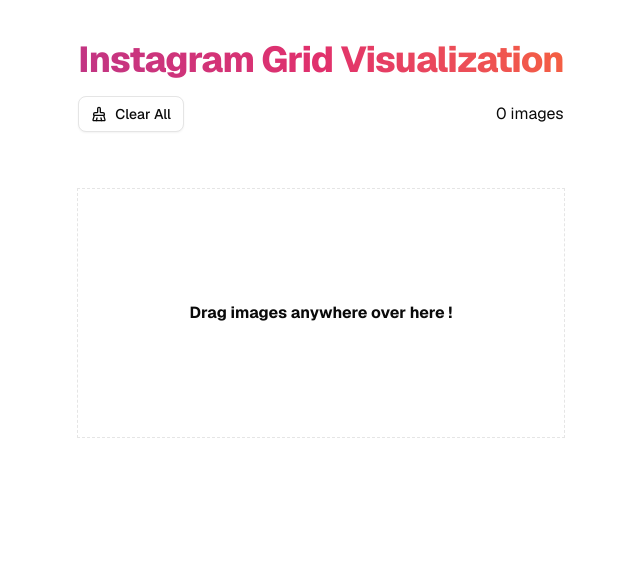
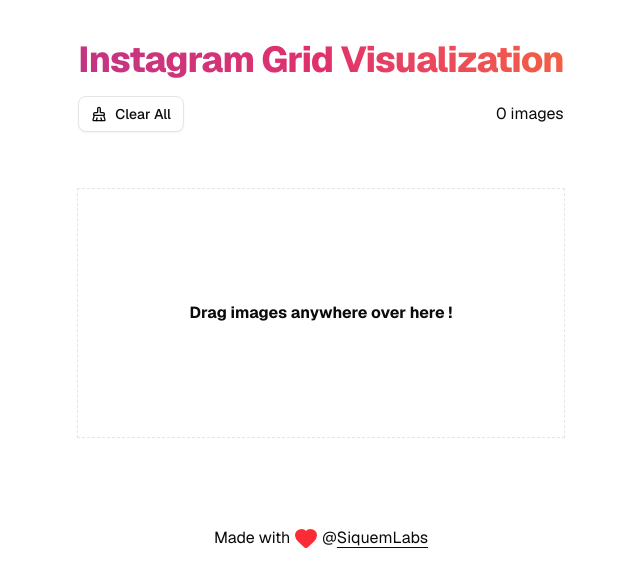
Before and after one commit to flowsn4ke/ig-grid-viz, a Next.js app: page / in a window 1280 px wide. Shown: the top 586 px of the page, without its empty margins (319-959 px from the left). Built offline with nearby package versions, Linux system fonts and the light colour scheme.

Commit message:
footer note to siquem labs

```diff
--- a/app/page.js
+++ b/app/page.js
@@ -16,7 +16,7 @@
   useSortable,
 } from "@dnd-kit/sortable";
 import { CSS } from "@dnd-kit/utilities";
-import { BrushCleaning, Loader, Move, Trash } from "lucide-react";
+import { BrushCleaning, Heart, Loader, Move, Trash } from "lucide-react";
 import { useCallback, useEffect } from "react";
 import { nanoid } from "nanoid";
 import { useState } from "react";
@@ -87,9 +87,20 @@
       <main>
         {Boolean(!images.length) && <Empty />}
         <Grid images={images} removeImage={removeImage} />
+        <ImageDropzone setProcessing={setProcessing} addImage={addImage} />
       </main>
-      <ImageDropzone setProcessing={setProcessing} addImage={addImage} />
-      <div className="h-42" />
+      <footer className="h-42 flex items-center justify-center">
+        Made with&nbsp;
+        <Heart className="fill-red-500 text-red-500" />
+        &nbsp;@
+        <a
+          href="https://siquemlabs.com"
+          className="underline underline-offset-4"
+          target="_blank"
+        >
+          SiquemLabs
+        </a>
+      </footer>
     </div>
   );
 
```
Also changed, not shown: 1 other file (tests, documents, lock files or other folders).
